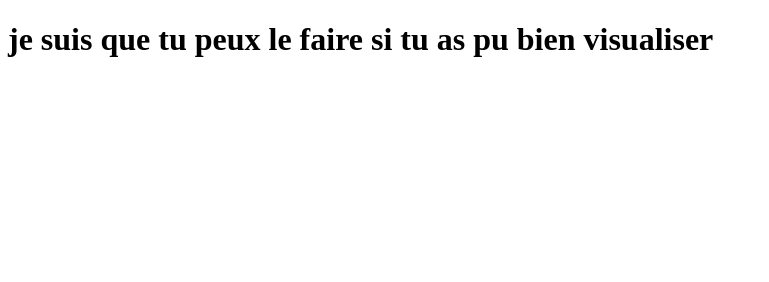
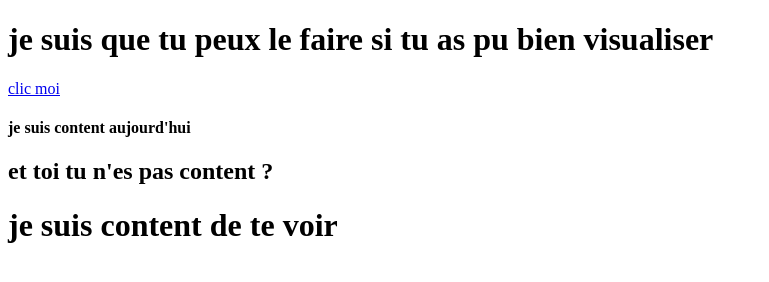
Before and after one commit to rachidZ-2003/test, a plain HTML site: page index.html in a window 1280 px wide. Shown: the whole page, without its empty margins (0-769 px from the left). Drawn offline with Linux system fonts and the light colour scheme.

Commit message:
Premier commit

```diff
--- a/index.html
+++ b/index.html
@@ -7,5 +7,14 @@
 </head>
 <body>
     <h1>je suis que tu peux le faire si tu as pu bien visualiser</h1>
+    <a href="#">clic moi</a>
+    <h4>je suis content aujourd'hui </h4>
+    <h2>et toi tu n'es pas content ?</h2>
+    <div class="maClasse">
+        <h1>
+            je suis content de te voir
+
+        </h1>
+    </div>
 </body>
 </html>
```
